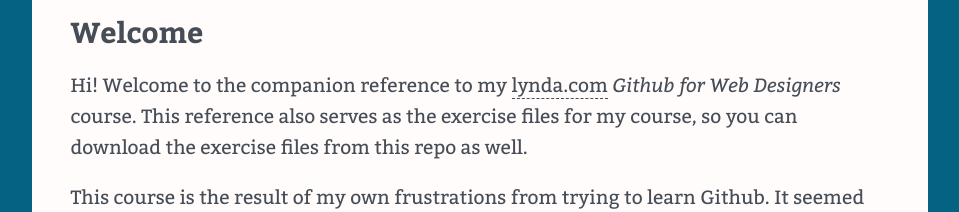
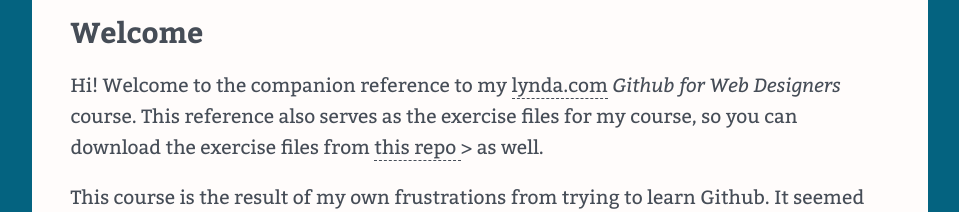
Before and after one commit to AmirMolotov/github-for-web-designers, a plain HTML site: page index.html in a window 1280 px wide. Shown: the part 237-449 px from the top of the page, without its empty margins (160-1119 px from the left). Drawn offline with nearby package versions, Linux system fonts and the light colour scheme.

Commit message:
Added Nojekyll and updated index file

```diff
--- a/index.html
+++ b/index.html
@@ -26,7 +26,7 @@
     </nav>
     <main>
     <h2>Welcome</h2>
-    <p>Hi! Welcome to the companion reference to my <a href="http://www.lynda.com" title="lynda.com">lynda.com</a> <em>Github for Web Designers</em> course. This reference also serves as the exercise files for my course, so you can download the exercise files from this repo as well.</p>
+    <p>Hi! Welcome to the companion reference to my <a href="http://www.lynda.com" title="lynda.com">lynda.com</a> <em>Github for Web Designers</em> course. This reference also serves as the exercise files for my course, so you can download the exercise files from  <a href="https://github.com/AmirMolotov/github-for-web-designers">this repo </a>> as well.</p>
     <p>This course is the result of my own frustrations from trying to learn Github. It seemed like every tutorial I took, or article I read, assumed I was a developer and used terms and terminology that I just wasn't familiar with. Perhaps worse than that, because certain things were assumed it would often halt my learning process because I wouldn't understand how to fill in the blanks between steps. I decided to jump in headfirst, make lots of mistakes, and research things that as a designer I wasn't really that interested in. The result was that I learned Github the hard way, and I'm hoping my course means that you don't have to.</p>
     <h2>Stuff I learned</h2>
     <p>Whenever I learn something new I have those &quot;aha&rdquo; moments where I break through the murk into moments of clarity. In addition to the reference and glossary that you&rsquo;ll find here I wanted to list some of the concepts that I found really important when learning Github.</p>
```
Also changed, not shown: 1 other file.
